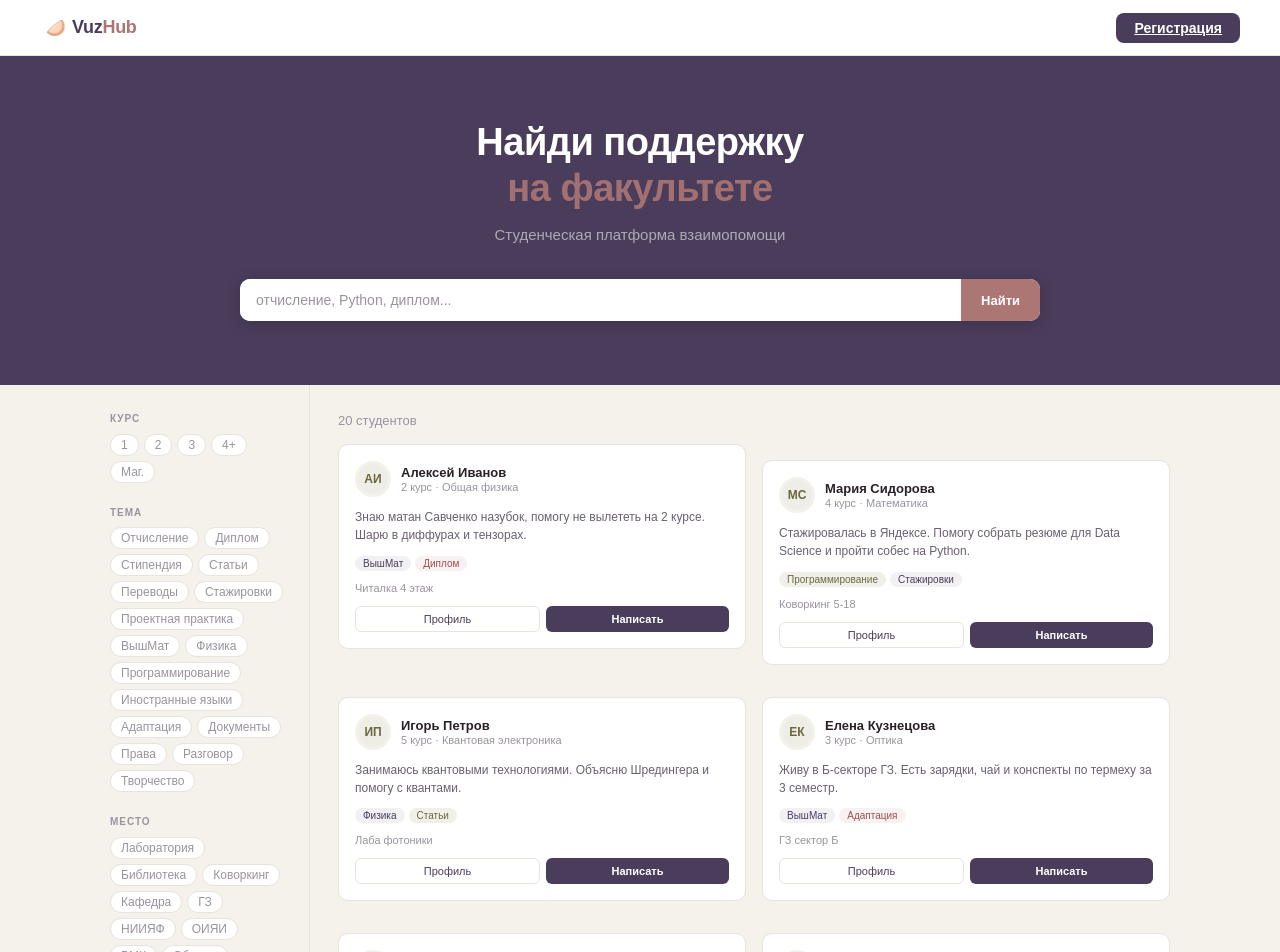
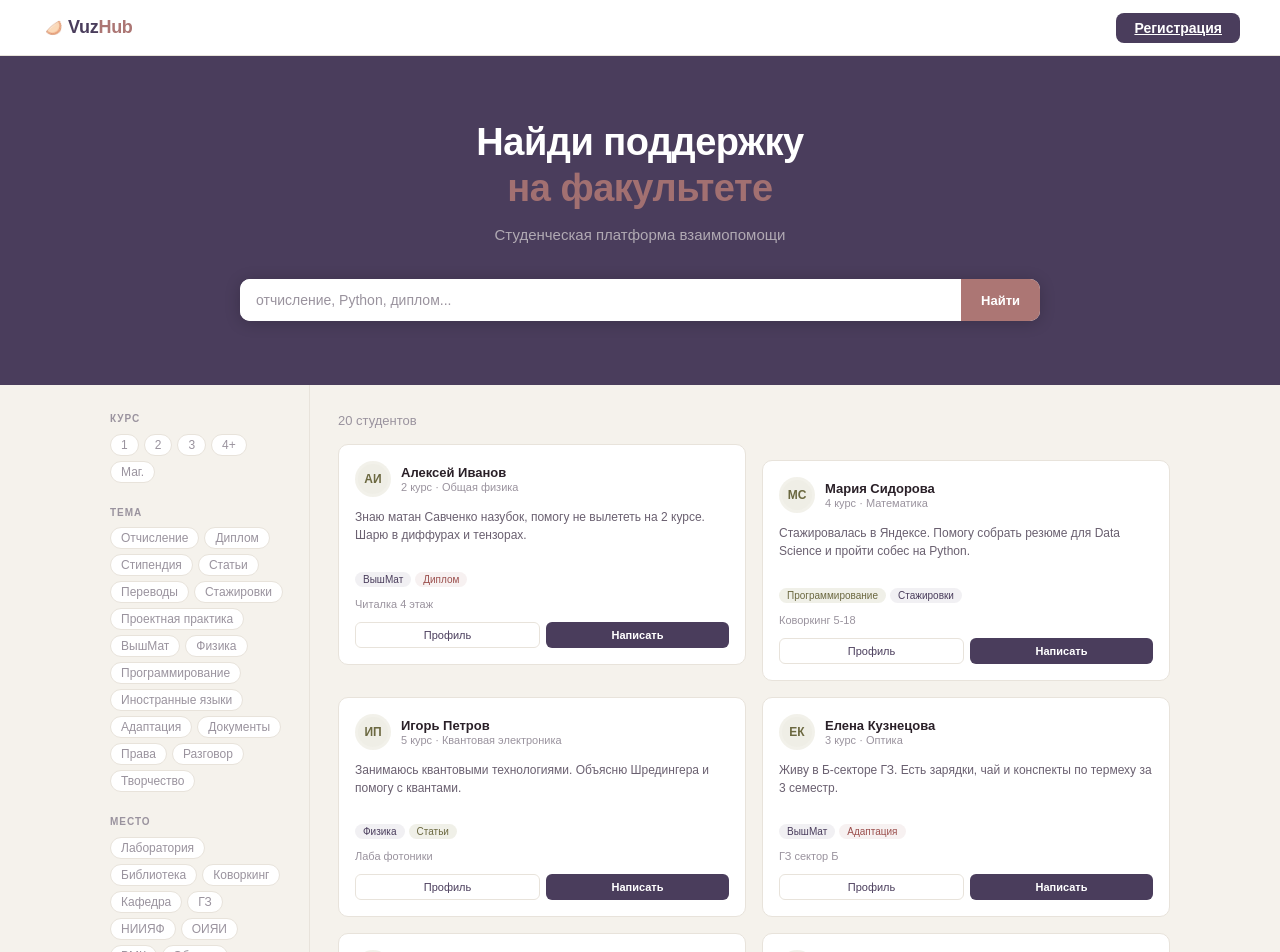
Before and after one commit to MarishaSilber/LoLSochnikKeK, a React (Vite) app: page / in a window 1280 px wide. Shown: the top 952 px of the page. Built offline with nearby package versions, Linux system fonts and the light colour scheme; no server answers; a web font is replaced by a local one.

Commit message:
fix: логотип сочника на всех страницах, цвета VuzHub

```diff
--- a/src/app/pages/Profile.css
+++ b/src/app/pages/Profile.css
@@ -21,29 +21,20 @@
   display: flex;
   align-items: center;
   gap: 8px;
+  font-weight: 600;
+  font-size: 17px;
+  color: #ffffff !important;
+  cursor: pointer;
 }
 
-.logo-box {
+.logo img {
   width: 28px;
   height: 28px;
-  background: var(--blush);
-  border-radius: 7px;
-  display: flex;
-  align-items: center;
-  justify-content: center;
-  font-weight: 600;
-  font-size: 14px;
-  color: white;
+  object-fit: contain;
 }
 
-.logo-text {
-  font-weight: 600;
-  font-size: 17px;
-  color: #f5f2ec;
-}
-
-.logo-text span {
-  color: var(--blush-light);
+.logo span {
+  color: var(--blush) !important;
 }
 
 .nav-right {
--- a/src/app/pages/Profile.jsx
+++ b/src/app/pages/Profile.jsx
@@ -2,6 +2,7 @@ import { useState, useEffect } from 'react';
 import { useNavigate, useParams } from 'react-router-dom';
 import { usersApi } from '../api/api';
 import './Profile.css';
+import logo from '../../assets/sochnik.png';
 
 export default function Profile() {
   const navigate = useNavigate();
@@ -88,10 +89,8 @@ export default function Profile() {
     <div className="profile-page">
       <nav className="navbar">
         <div className="logo" onClick={() => navigate('/')} style={{ cursor: 'pointer' }}>
-          <div className="logo-box">V</div>
-          <div className="logo-text">
-            Vuz<span>Hub</span>
-          </div>
+          <img src={logo} alt="VuzHub Logo" className="logo-img" />
+          Vuz<span>Hub</span>
         </div>
         <div className="nav-right">
           <button className="nav-back" onClick={() => navigate('/')}>
--- a/src/app/pages/Register.css
+++ b/src/app/pages/Register.css
@@ -18,29 +18,20 @@
   display: flex;
   align-items: center;
   gap: 8px;
+  font-weight: 600;
+  font-size: 17px;
+  color: #ffffff !important;
+  cursor: pointer;
 }
 
-.logo-box {
+.logo img {
   width: 28px;
   height: 28px;
-  background: var(--blush);
-  border-radius: 7px;
-  display: flex;
-  align-items: center;
-  justify-content: center;
-  font-weight: 600;
-  font-size: 14px;
-  color: white;
+  object-fit: contain;
 }
 
-.logo-text {
-  font-weight: 600;
-  font-size: 17px;
-  color: #f5f2ec;
-}
-
-.logo-text span {
-  color: var(--blush-light);
+.logo span {
+  color: var(--blush) !important;
 }
 
 .nav-hint {
--- a/src/app/pages/Register.jsx
+++ b/src/app/pages/Register.jsx
@@ -136,9 +136,7 @@ export default function Register() {
       <nav className="navbar">
         <div className="logo" onClick={() => navigate('/')} style={{ cursor: 'pointer' }}>
           <img src={logo} alt="VuzHub Logo" className="logo-img" />
-          <div className="logo-text">
-            Vuz<span>Hub</span>
-          </div>
+          Vuz<span>Hub</span>
         </div>
         <div className="nav-right">
           <button className="nav-back" onClick={handleGoToSearch}>
--- a/src/styles/index.css
+++ b/src/styles/index.css
@@ -74,8 +74,8 @@ nav {
   height: 32px;
   object-fit: contain;
 }
-.logo .vuz { color: var(--deep); }
 .logo span { color: var(--blush); }
+.logo .vuz { color: var(--deep) !important; }
 .nav-links {
   display: flex;
   align-items: center;
@@ -259,9 +259,16 @@ nav {
 
 .cards {
   display: grid;
-  grid-template-columns: repeat(auto-fill, minmax(280px, 1fr));
+  grid-template-columns: repeat(2, minmax(0, 1fr));
   gap: 16px;
   align-items: start;
+  justify-items: stretch;
+}
+
+@media (max-width: 900px) {
+  .cards {
+    grid-template-columns: 1fr;
+  }
 }
 
 /* CARD */
@@ -274,6 +281,8 @@ nav {
   transition: border-color 0.15s, box-shadow 0.15s;
   display: flex;
   flex-direction: column;
+  height: 100%;
+  width: 100%;
 }
 .card:hover {
   border-color: var(--mid);
```
